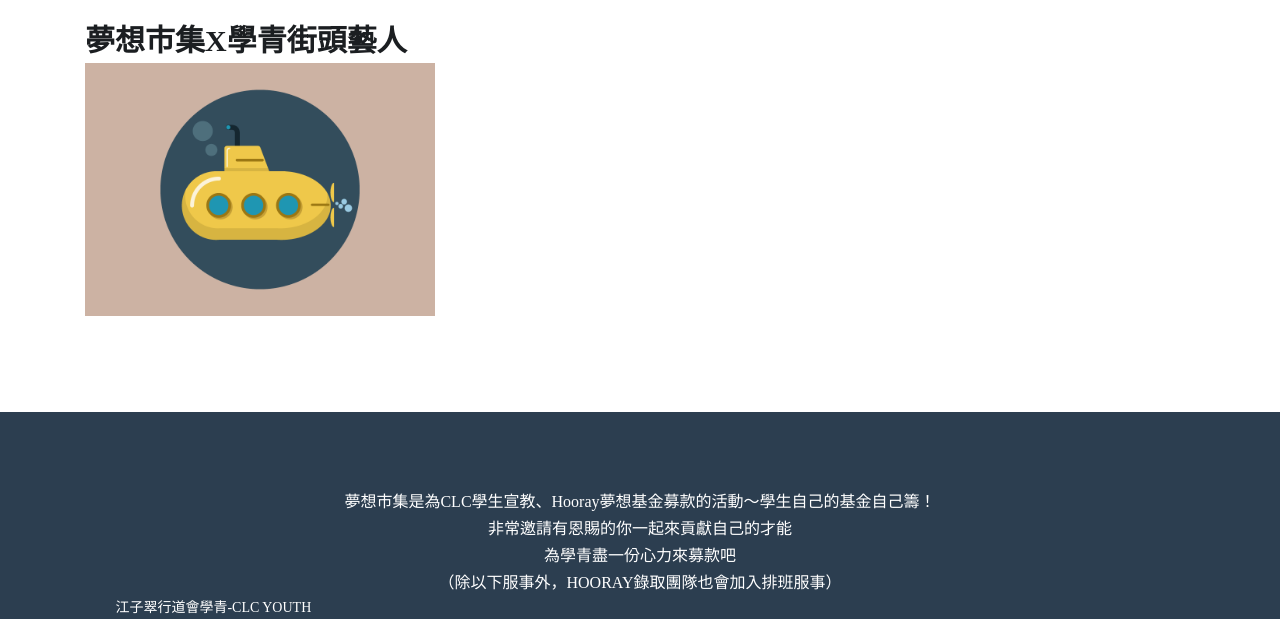
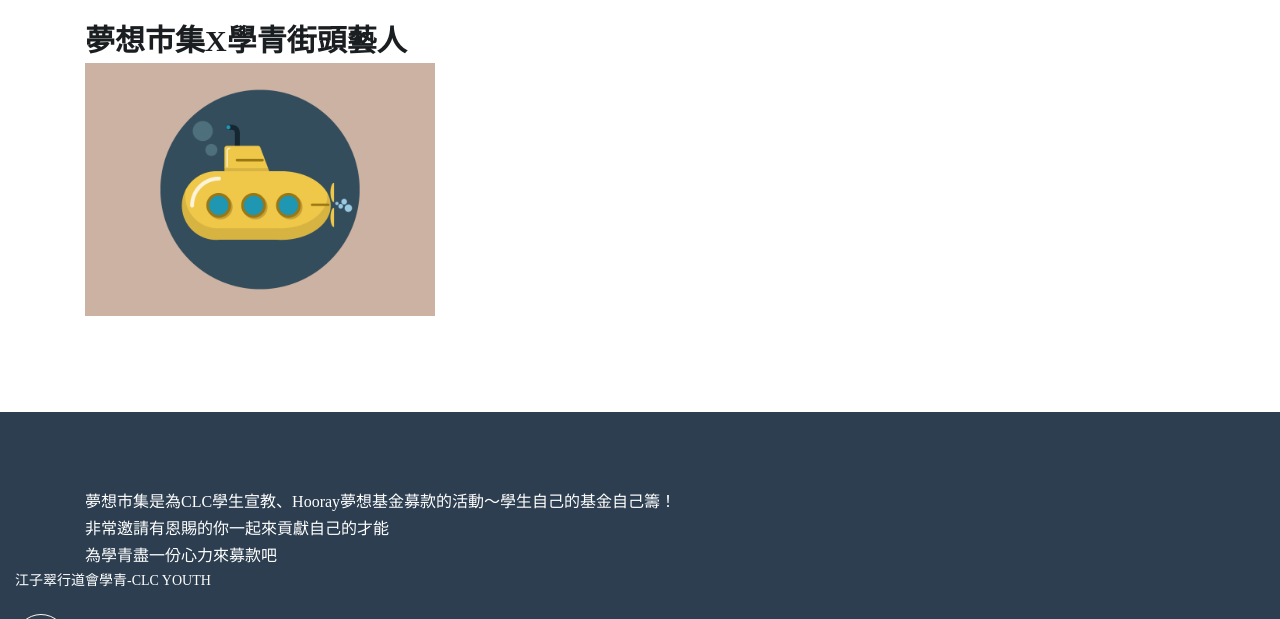
Before and after one commit to sallymah/DreamZakkaCLC, a website with bundled scripts: page index.html in a window 1280 px wide. Shown: the part 1288-1907 px from the top of the page. Built offline with nearby package versions, Linux system fonts and the light colour scheme.

Commit message:
change text

```diff
--- a/index.html
+++ b/index.html
@@ -201,13 +201,13 @@
       </div>
     </div>
 	 <!-- Footer -->
-    <footer class="footer text-center">
+    <footer class="footer">
       <div class="container">
           <!--<a class="btn btn-primary btn-xl text-uppercase js-scroll-trigger" href="#services">Tell Me More</a>-->
 		 <h6 style="font-family:微軟正黑體;">夢想市集是為CLC學生宣教、Hooray夢想基金募款的活動～學生自己的基金自己籌！
 		 <h6 style="font-family:微軟正黑體;">非常邀請有恩賜的你一起來貢獻自己的才能</h6>
 		 <h6 style="font-family:微軟正黑體;">為學青盡一份心力來募款吧</h6>
-		 <h6 style="font-family:微軟正黑體;">（除以下服事外，HOORAY錄取團隊也會加入排班服事）</h6>
+		 <h6 style="font-family:微軟正黑體;"></h6>
         </div>
 
           <div class="col-md-4 mb-5 mb-lg-0">
```
